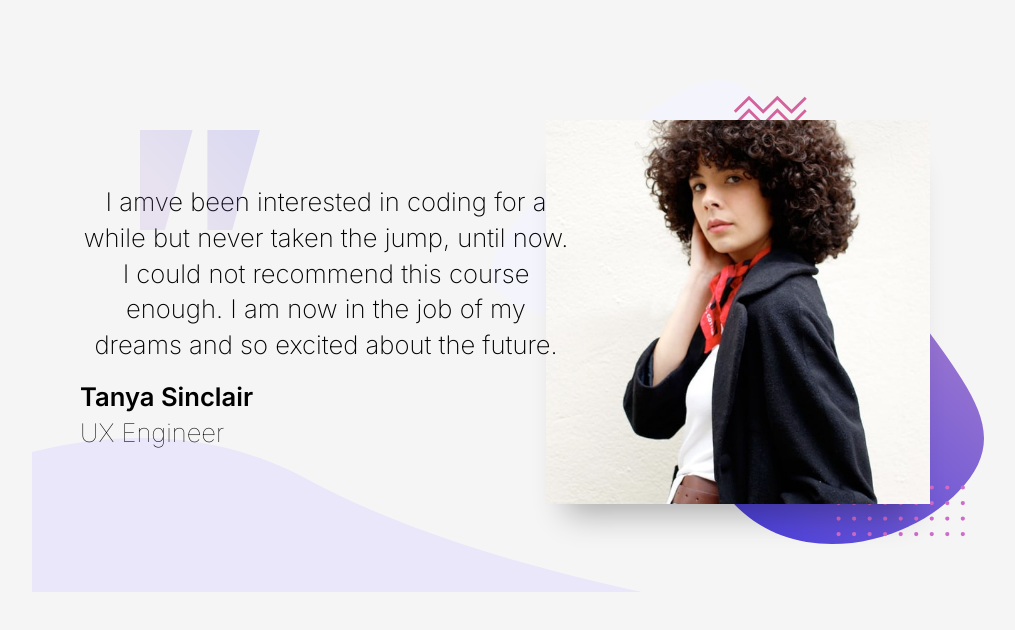
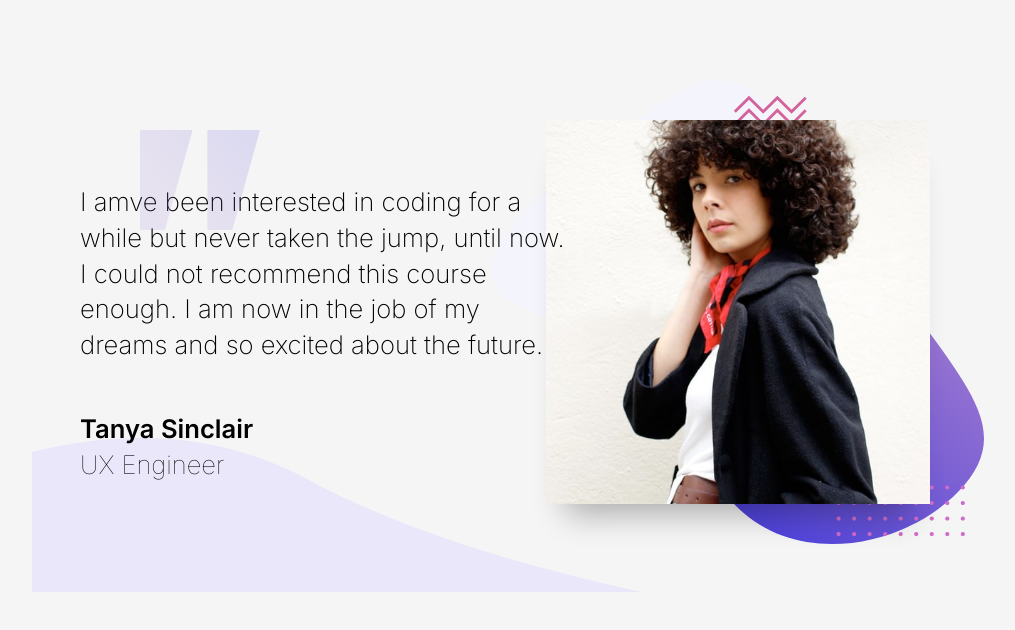
Before and after one commit to catharygr/app-varias-next, a Next.js app: page /carrusel-testominios in a window 1280 px wide. Shown: the top 630 px of the page, without its empty margins (108-1123 px from the left). Built offline with nearby package versions, Linux system fonts and the light colour scheme.

Commit message:
Trabajando en CSS

```diff
--- a/src/app/carrusel-testominios/carrusel.module.css
+++ b/src/app/carrusel-testominios/carrusel.module.css
@@ -72,7 +72,11 @@
     grid-column: 2 / 4;
     grid-row: 1 / -1;
   }
+  .p {
+    text-align: left;
+  }
   .profesion {
     text-align: left;
+    margin-top: 3rem;
   }
 }
```
